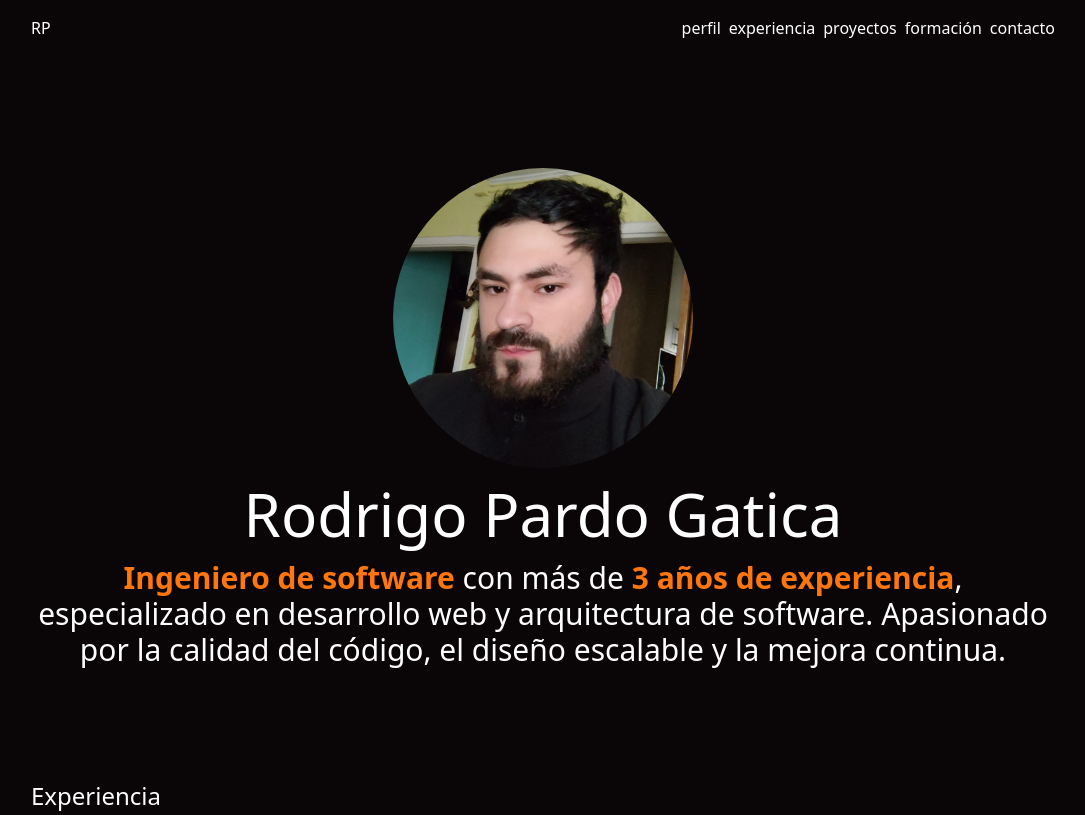
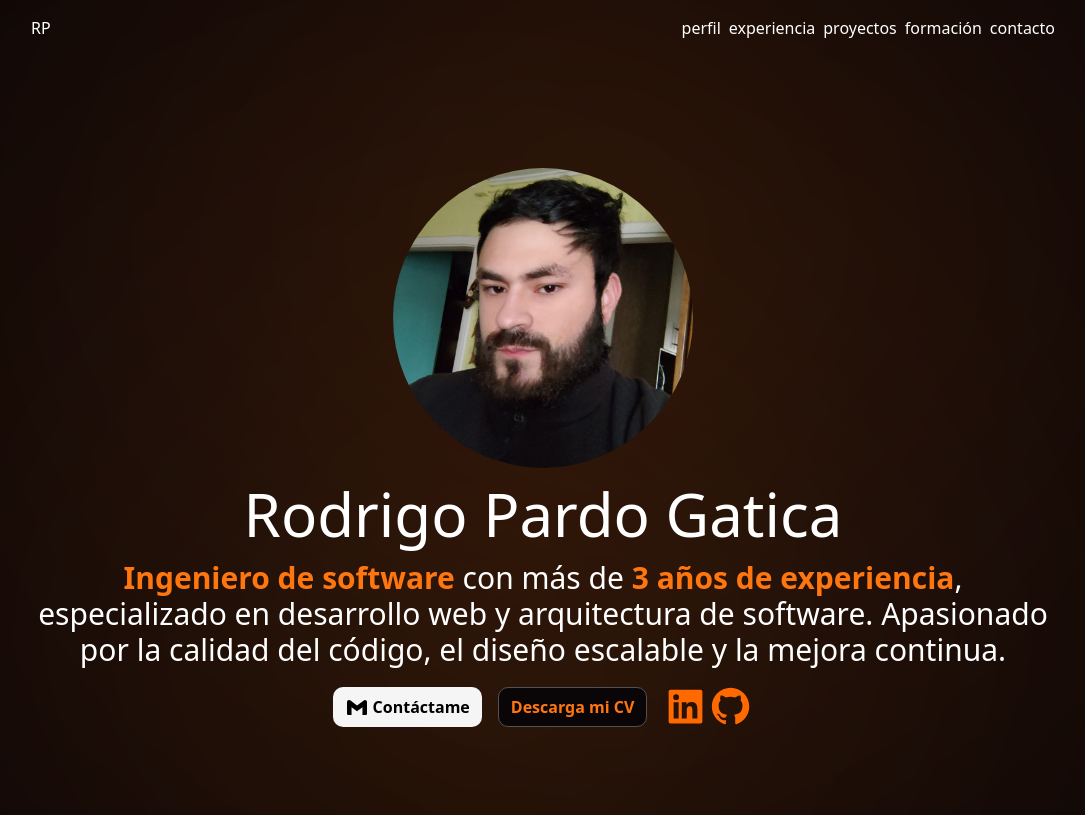
Before and after one commit to RodrigoPardo19/portafolio, an Astro site: page / in a window 1280 px wide. Shown: the top 815 px of the page, without its empty margins (97-1182 px from the left). Built offline with nearby package versions, Linux system fonts and the light colour scheme; Astro itself is replaced by a stand-in of ours.

Commit message:
add profile info

```diff
--- /dev/null
+++ b/src/components/GithubLogo.tsx
@@ -0,0 +1,7 @@
+export default function GithubLogo() {
+  return (
+    <a href="https://github.com/RodrigoPardo19" target="_blank">
+      <svg className="cursor-pointer" xmlns="http://www.w3.org/2000/svg" width={45} height={45} viewBox="0 0 24 24"><path fill="#ff6900" fillRule="evenodd" d="M12.026 2c-5.509 0-9.974 4.465-9.974 9.974c0 4.406 2.857 8.145 6.821 9.465c.499.09.679-.217.679-.481c0-.237-.008-.865-.011-1.696c-2.775.602-3.361-1.338-3.361-1.338c-.452-1.152-1.107-1.459-1.107-1.459c-.905-.619.069-.605.069-.605c1.002.07 1.527 1.028 1.527 1.028c.89 1.524 2.336 1.084 2.902.829c.091-.645.351-1.085.635-1.334c-2.214-.251-4.542-1.107-4.542-4.93c0-1.087.389-1.979 1.024-2.675c-.101-.253-.446-1.268.099-2.64c0 0 .837-.269 2.742 1.021a9.6 9.6 0 0 1 2.496-.336a9.6 9.6 0 0 1 2.496.336c1.906-1.291 2.742-1.021 2.742-1.021c.545 1.372.203 2.387.099 2.64c.64.696 1.024 1.587 1.024 2.675c0 3.833-2.33 4.675-4.552 4.922c.355.308.675.916.675 1.846c0 1.334-.012 2.41-.012 2.737c0 .267.178.577.687.479C19.146 20.115 22 16.379 22 11.974C22 6.465 17.535 2 12.026 2" clipRule="evenodd"></path></svg>
+    </a>
+  )
+}
--- /dev/null
+++ b/src/components/GmailLogo.tsx
@@ -0,0 +1,5 @@
+export default function GmailLogo() {
+  return (
+    <svg xmlns="http://www.w3.org/2000/svg" width={24} height={24} viewBox="0 0 24 24"><path fill="#000" d="m18.73 5.41l-1.28 1L12 10.46L6.55 6.37l-1.28-1A2 2 0 0 0 2 7.05v11.59A1.36 1.36 0 0 0 3.36 20h3.19v-7.72L12 16.37l5.45-4.09V20h3.19A1.36 1.36 0 0 0 22 18.64V7.05a2 2 0 0 0-3.27-1.64"></path></svg>
+  )
+}
--- /dev/null
+++ b/src/components/LinkedinLogo.tsx
@@ -0,0 +1,7 @@
+export default function LinkedinLogo() {
+  return (
+    <a href="https://www.linkedin.com/in/rodrigo-pardo-gatica-07331b218" target="_blank">
+      <svg className="cursor-pointer" xmlns="http://www.w3.org/2000/svg" width={45} height={45} viewBox="0 0 24 24"><path fill="#ff6900" d="M20 3H4a1 1 0 0 0-1 1v16a1 1 0 0 0 1 1h16a1 1 0 0 0 1-1V4a1 1 0 0 0-1-1M8.339 18.337H5.667v-8.59h2.672zM7.003 8.574a1.548 1.548 0 1 1 0-3.096a1.548 1.548 0 0 1 0 3.096m11.335 9.763h-2.669V14.16c0-.996-.018-2.277-1.388-2.277c-1.39 0-1.601 1.086-1.601 2.207v4.248h-2.667v-8.59h2.56v1.174h.037c.355-.675 1.227-1.387 2.524-1.387c2.704 0 3.203 1.778 3.203 4.092v4.71z"></path></svg>
+    </a>
+  )
+}
--- a/src/pages/index.astro
+++ b/src/pages/index.astro
@@ -5,6 +5,9 @@ import JobCard from "@/components/JobCard";
 import ProjectCard from "@/components/ProjectCard";
 import Footer from "@/components/Footer";
 import Navbar from "@/components/Navbar";
+import LinkedinLogo from "@/components/LinkedinLogo"
+import GithubLogo from "@/components/GithubLogo"
+import GmailLogo from "@/components/GmailLogo"
 
 const jobs = [
   {
@@ -134,6 +137,8 @@ const projects = [
     ],
   },
 ];
+
+const myEmail = 'rodrigo01alexis@gmail.com'
 ---
 
 <html lang="en">
@@ -146,6 +151,8 @@ const projects = [
   </head>
 
   <body class="max-w-screen-lg m-auto bg-background text-white">
+		<div class="absolute bottom-1/2 right-1/3 -z-10 h-[20rem] w-[20rem] rounded-full bg-primary blur-[300px]"></div>
+		<div class="absolute bottom-1 left-1/3 -z-10 h-[20rem] w-[20rem] rounded-full bg-primary blur-[300px]"></div>
     <main class="flex flex-col gap-8">
       <Navbar />
       <section class="flex flex-col justify-center items-center gap-4 my-20" id="profile">
@@ -158,6 +165,19 @@ const projects = [
             Apasionado por la calidad del código, el diseño escalable y la
             mejora continua.
           </p>
+          <div class="flex gap-4 items-center">
+            <a href={`mailto:${myEmail}`} class="flex gap-1 b items-center order rounded-lg bg-secondary text-black px-3 h-10 text-center font-semibold cursor-pointer">
+              <GmailLogo />
+              Contáctame
+            </a>
+            <a href="/cv_rodrigo_pardo_v2_es.pdf" download class="flex gap-1 b items-center order border rounded-lg bg-background text-primary px-3 h-10 text-center font-semibold cursor-pointer">
+              Descarga mi CV
+            </a>
+            <div class="flex">
+              <LinkedinLogo />
+              <GithubLogo />
+            </div>
+          </div>
         </div>
       </section>
       <section class="flex flex-col gap-4" id="experience">
```
